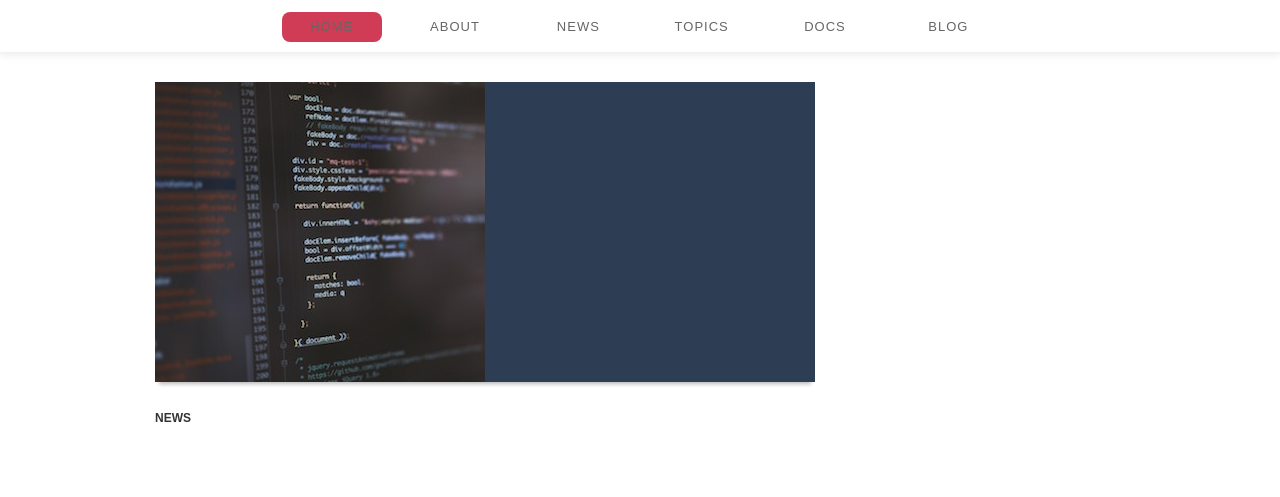
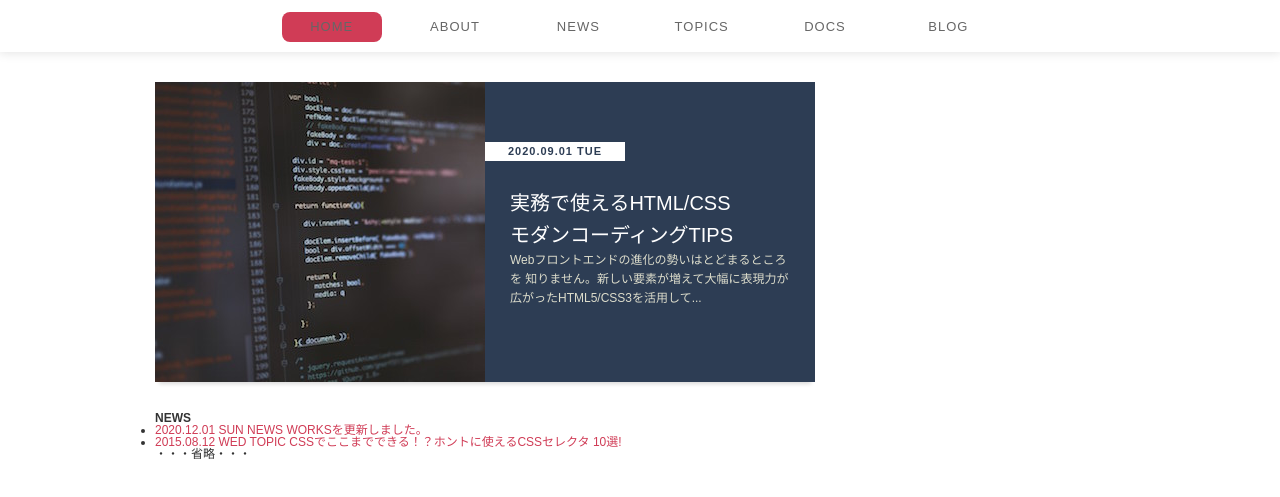
Before and after one commit to enjoy-self-inquiry/html5_css3_practice1, a plain HTML site: page 01_standard-layout/index.html in a window 1280 px wide. Shown: the part 87-584 px from the top of the page. Drawn offline with Linux system fonts and the light colour scheme.

Commit message:
hot-topic部分を完成させた

```diff
--- a/01_standard-layout/css/style.css
+++ b/01_standard-layout/css/style.css
@@ -104,11 +104,36 @@ a:link, a:visited, a:hover, a:active {
   height: 100%;
 }
 .hot-topic .content {
+  position: relative;
   float: left;
   width: 50%;
   height: 100%;
   padding: 105px 25px 0;
   background-color: #2d3d54;
+  line-height: 1.6;
+}
+.hot-topic .title {
+  maargin-bottom: 15px;
+  color: #fff;
+  font-weight: normal;
+  font-size: 2.0rem;
+}
+.hot-topic .desc {
+  color: #ddc;
+}
+.hot-topic .date {
+  position: absolute;
+  top: 60px;
+  left: 0;
+  width: 140px;
+  padding: 4px;
+  background-color: #fff;
+  color: #2d3d54;
+  text-align: center;
+  letter-spacing: 1px;
+  font-weight: bold;
+  font-size: 1.1rem;
+  line-height: 1;
 }
 /*ここから確認用css
 .header, .main, .sidemenu, .footer {
--- a/01_standard-layout/index.html
+++ b/01_standard-layout/index.html
@@ -25,17 +25,34 @@
     <div class="wrapper clearfix"> <!-- clearfix適用 -->
       <main class="main">
         <h2 class="hidden">HOT TOPIC</h2>
-        <div class="hot-topic">
           <a href="#" class="hot-topic clearfix">
             <img class="image" src="./images/hot-topic.jpg" alt="コーディング画面">
             <div class="content">
+              <h3 class="title">実務で使えるHTML/CSS<br>モダンコーディングTIPS</h3>
+              <p class="desc">Webフロントエンドの進化の勢いはとどまるところを
+                知りません。新しい要素が増えて大幅に表現力が広がったHTML5/CSS3を活用して...</p>
+                <time class="date" datetime="2020-12-01">2020.09.01 TUE</time>
             </div>
           </a>
-        </div>
-        <h2>NEWS</h2>
-        <div class="news">
-
-        </div>
+        <h2 class="heading">NEWS</h2>
+        <ul class="scroll-list">
+          <li class="scroll-item">
+            <a href="#">
+              <time class="date" datetime="2020-12-01">2020.12.01 SUN</time>
+              <span class="category news">NEWS</span>
+              <span class="title">WORKSを更新しました。</span>
+            </a>
+          </li>
+          <li class="scroll-item">
+            <a href="#">
+              <time class="date" datetime="2015-08-12">2015.08.12 WED</time>
+              <span class="category">TOPIC</span>
+              <span class="title">CSSでここまでできる！？ホントに使えるCSSセレクタ
+                10選!</span>
+              </a>
+            </li>
+            ・・・省略・・・
+        </ul>
         <h2 class="hidden">ARTICLES</h2>
         <div class="articles">
 
```
